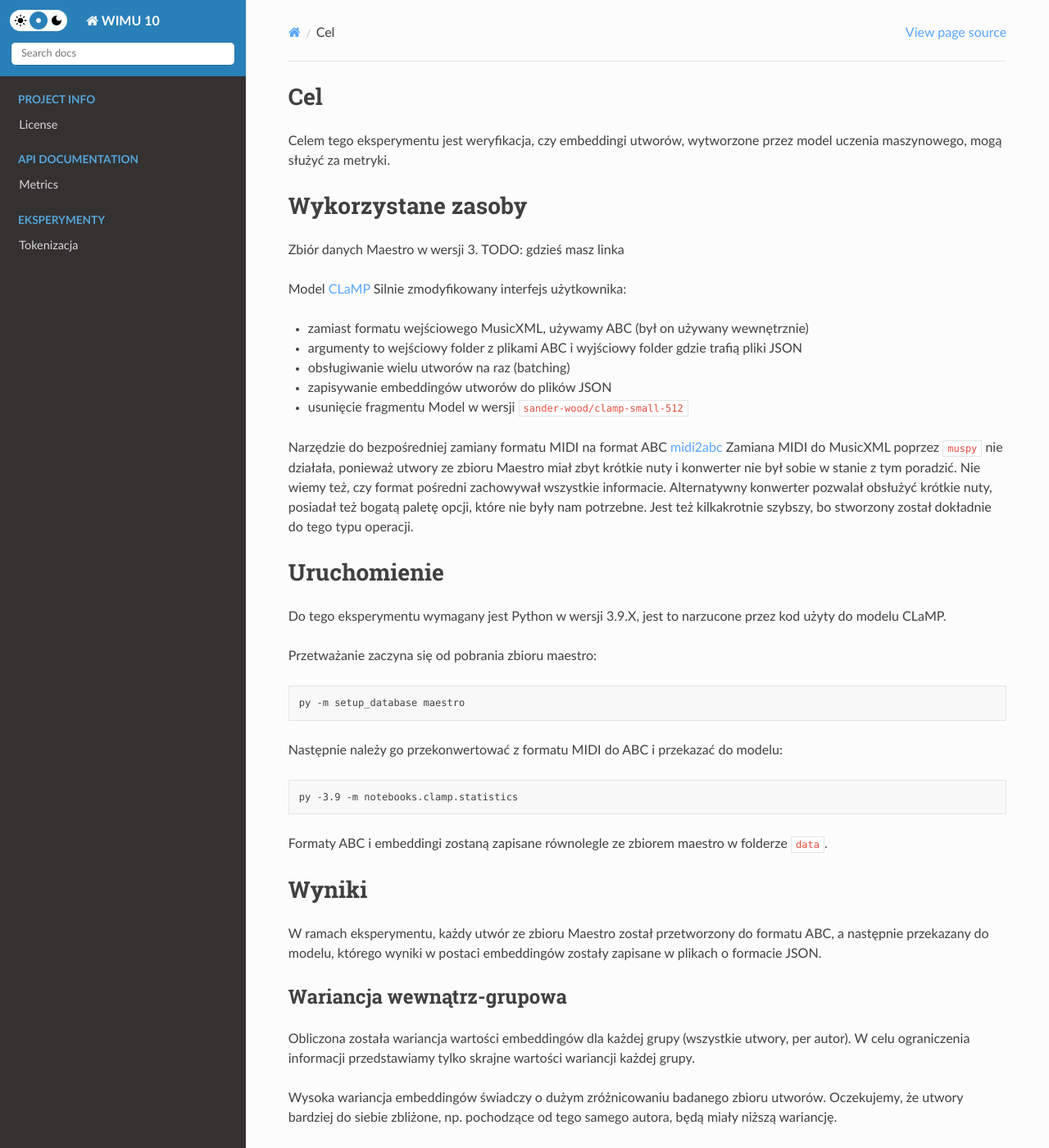
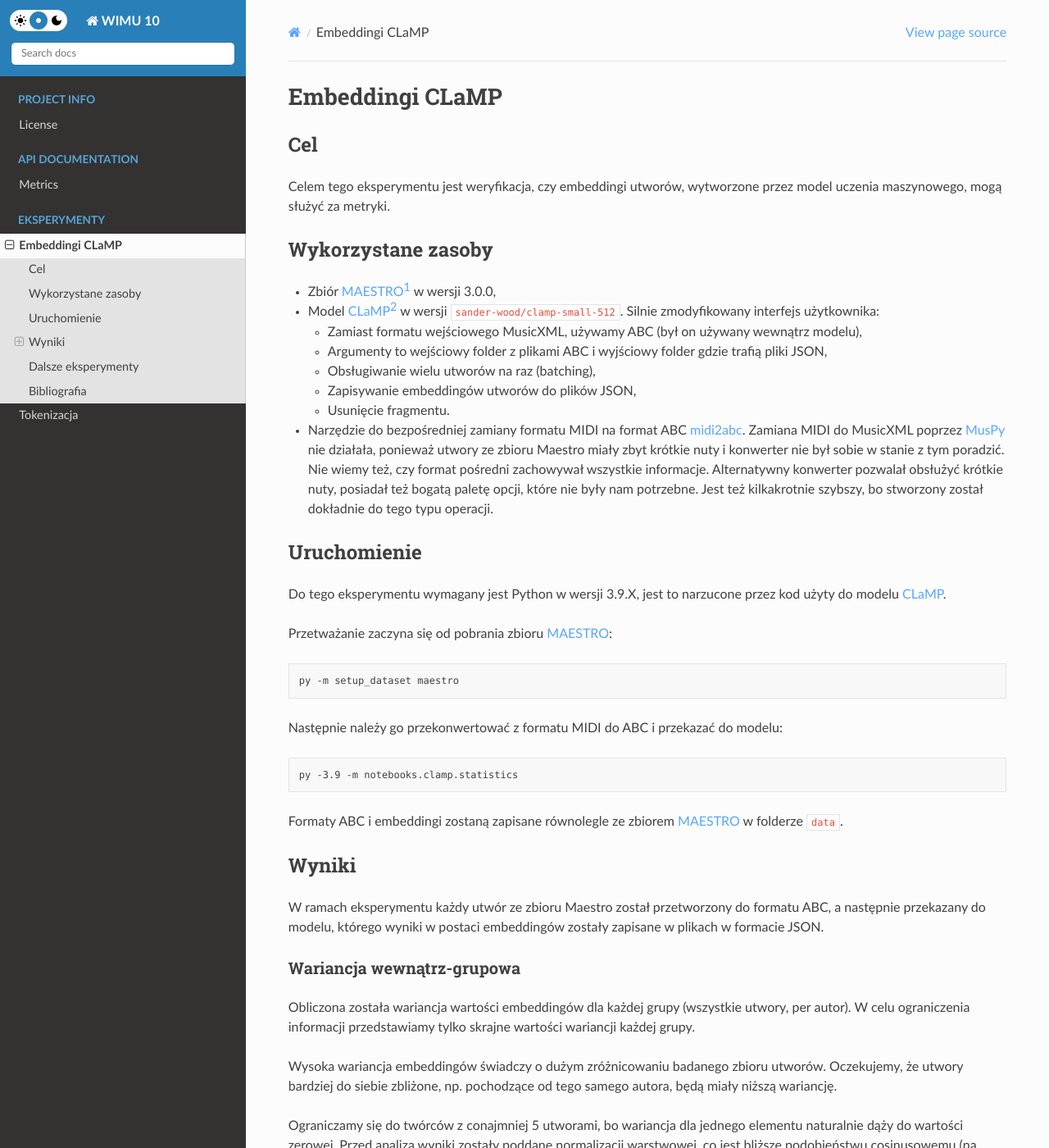
Before and after one commit to Dove6/WIMU10, a Sphinx documentation site: the page built from docs/research/embeddings.md, in a window 1280 px wide and 1400 px high. Shown: the whole window at 82% size. Built offline with Sphinx 7.4.7 and the Read the Docs theme 2.0.0, drawn with Linux system fonts in a browser that asks for light colours; some of the changed text lies outside the part shown.

Commit message:
Markdown style review

````diff
--- a/docs/research/embeddings.md
+++ b/docs/research/embeddings.md
@@ -1,60 +1,68 @@
-# Cel
+# Embeddingi CLaMP
 
-Celem tego eksperymentu jest weryfikacja, czy embeddingi utworów, wytworzone przez model uczenia maszynowego, mogą służyć za metryki.
+## Cel
 
-# Wykorzystane zasoby
+Celem tego eksperymentu jest weryfikacja, czy embeddingi utworów, wytworzone przez model uczenia
+maszynowego, mogą służyć za metryki.
 
-Zbiór danych Maestro w wersji 3.
-TODO: gdzieś masz linka
+## Wykorzystane zasoby
 
+* Zbiór [MAESTRO][maestro][^hawthorne2018] w wersji 3.0.0,
+* Model [CLaMP][clamp][^wu2023] w wersji `sander-wood/clamp-small-512`.
+Silnie zmodyfikowany interfejs użytkownika:
+  * Zamiast formatu wejściowego MusicXML, używamy ABC (był on używany wewnątrz modelu),
+  * Argumenty to wejściowy folder z plikami ABC i wyjściowy folder gdzie trafią pliki JSON,
+  * Obsługiwanie wielu utworów na raz (batching),
+  * Zapisywanie embeddingów utworów do plików JSON,
+  * Usunięcie fragmentu.
+* Narzędzie do bezpośredniej zamiany formatu MIDI na format ABC [midi2abc][midi2abc_].
+Zamiana MIDI do MusicXML poprzez [MusPy][muspy] nie działała, ponieważ utwory ze zbioru Maestro miały
+zbyt krótkie nuty i konwerter nie był sobie w stanie z tym poradzić. Nie wiemy też, czy format
+pośredni zachowywał wszystkie informacje.
+Alternatywny konwerter pozwalał obsłużyć krótkie nuty, posiadał też bogatą paletę opcji, które nie
+były nam potrzebne. Jest też kilkakrotnie szybszy, bo stworzony został dokładnie do tego typu operacji.
 
-Model [CLaMP](https://github.com/microsoft/muzic/tree/main/clamp)
-Silnie zmodyfikowany interfejs użytkownika:
-- zamiast formatu wejściowego MusicXML, używamy ABC (był on używany wewnętrznie)
-- argumenty to wejściowy folder z plikami ABC i wyjściowy folder gdzie trafią pliki JSON
-- obsługiwanie wielu utworów na raz (batching)
-- zapisywanie embeddingów utworów do plików JSON
-- usunięcie fragmentu
-Model w wersji `sander-wood/clamp-small-512`
+## Uruchomienie
 
+Do tego eksperymentu wymagany jest Python w wersji 3.9.X, jest to narzucone przez kod użyty do modelu [CLaMP][clamp].
 
-Narzędzie do bezpośredniej zamiany formatu MIDI na format ABC [midi2abc](https://github.com/sshlien/abcmidi)
-Zamiana MIDI do MusicXML poprzez `muspy` nie działała, ponieważ utwory ze zbioru Maestro miał zbyt krótkie nuty i konwerter nie był sobie w stanie z tym poradzić.
-Nie wiemy też, czy format pośredni zachowywał wszystkie informacie.
-Alternatywny konwerter pozwalał obsłużyć krótkie nuty, posiadał też bogatą paletę opcji, które nie były nam potrzebne.
-Jest też kilkakrotnie szybszy, bo stworzony został dokładnie do tego typu operacji.
+Przetważanie zaczyna się od pobrania zbioru [MAESTRO][maestro]:
 
-# Uruchomienie
-
-Do tego eksperymentu wymagany jest Python w wersji 3.9.X, jest to narzucone przez kod użyty do modelu CLaMP.
-
-Przetważanie zaczyna się od pobrania zbioru maestro:
 ```sh
-py -m setup_database maestro
+py -m setup_dataset maestro
 ```
 
 Następnie należy go przekonwertować z formatu MIDI do ABC i przekazać do modelu:
+
 ```sh
 py -3.9 -m notebooks.clamp.statistics
 ```
 
-Formaty ABC i embeddingi zostaną zapisane równolegle ze zbiorem maestro w folderze `data`.
+Formaty ABC i embeddingi zostaną zapisane równolegle ze zbiorem [MAESTRO][maestro] w folderze `data`.
 
-# Wyniki
+## Wyniki
 
-W ramach eksperymentu, każdy utwór ze zbioru Maestro został przetworzony do formatu ABC, a następnie przekazany do modelu, którego wyniki w postaci embeddingów zostały zapisane w plikach o formacie JSON.
+W ramach eksperymentu każdy utwór ze zbioru Maestro został przetworzony do formatu ABC, a następnie
+przekazany do modelu, którego wyniki w postaci embeddingów zostały zapisane w plikach w formacie JSON.
 
-## Wariancja wewnątrz-grupowa
+### Wariancja wewnątrz-grupowa
 
 Obliczona została wariancja wartości embeddingów dla każdej grupy (wszystkie utwory, per autor).
 W celu ograniczenia informacji przedstawiamy tylko skrajne wartości wariancji każdej grupy.
 
 Wysoka wariancja embeddingów świadczy o dużym zróżnicowaniu badanego zbioru utworów.
-Oczekujemy, że utwory bardziej do siebie zbliżone, np. pochodzące od tego samego autora, będą miały niższą wariancję.
+Oczekujemy, że utwory bardziej do siebie zbliżone, np. pochodzące od tego samego autora, będą miały
+niższą wariancję.
 
-Ograniczamy się do twórców z conajmniej 5 utworami, bo wariancja dla jednego elementu naturalnie dąży do wartości zerowej.
-Przed analizą wyniki zostały poddane normalizacji warstwowej, co jest bliższe podobieństwu cosinusowemu (na którym model znajduje podobieństwa utworów i tekstów) niż nieznormalizowane wyniki.
-*Matematyka opisana w komentarzu tutaj: https://stackoverflow.com/questions/46409846/using-k-means-with-cosine-similarity-python*
+Ograniczamy się do twórców z conajmniej 5 utworami, bo wariancja dla jednego elementu naturalnie
+dąży do wartości zerowej. Przed analizą wyniki zostały poddane normalizacji warstwowej, co jest
+bliższe podobieństwu cosinusowemu (na którym model znajduje podobieństwa utworów i tekstów) niż
+nieznormalizowane wyniki.
+
+:::{admonition} Informacja
+:class: tip
+Matematyka opisana w komentarzu tutaj: [StackOverflow](https://stackoverflow.com/questions/46409846/using-k-means-with-cosine-similarity-python).
+:::
 
 |                  Group or author                   | Songs | Min variance | Max variance |
 |----------------------------------------------------|-------|--------------|--------------|
@@ -86,39 +94,51 @@ Przed analizą wyniki zostały poddane normalizacji warstwowej, co jest bliższe
 
 Wariancja całej grupy jest punktem odniesienia.
 Twórcy o dużej ilości utworów mają wariancję zbliżoną wariancji grupy, czasami znacznie wyższą.
-Dla twórców o mniejszej ilości utworów wariancja z reguły maleje, co sugeruje, że utwory te są do siebie bardziej podobne.
-Warto zauważyć, że minimalna wariancja maleje znacznie szybciej od maksymalnej, może być to spowodowane tym, że mniejsi twórcy mieli jedną, bardzo specyficzną cechę zawartą w swoich utworach.
+Dla twórców o mniejszej ilości utworów wariancja z reguły maleje, co sugeruje, że utwory te są do
+siebie bardziej podobne.
+Warto zauważyć, że minimalna wariancja maleje znacznie szybciej od maksymalnej, może to być
+spowodowane tym, że mniejsi twórcy mieli jedną, bardzo specyficzną cechę zawartą w swoich utworach.
 
 Grupowanie muzyki klasycznej po jej twórcach nie jest najlepszą metodą.
-Lepszy kontrast będzie można zobaczyć, kiedy porównywane grupy będą podzielone według metryk, np. tempo, gatunek, charakter (smutny czy wesoły).
+Lepszy kontrast będzie można zobaczyć, kiedy porównywane grupy będą podzielone według metryk, np.
+tempo, gatunek, charakter (smutny czy wesoły).
 
-## Odległości między centroidami grup
+### Odległości między centroidami grup
 
 Obliczone zostały centroidy dla każdej grupy (wszystkie utwory, i per autor).
 
-Odległości pomiędzy wartościami średnimi embeddingów grup pozwala określić na ile podobne są do siebie te grupy.
-Poniższe wykresy przedstawiają zestawienie ze sobą centroidy grup autorów, a następnie centroidy grup autorów z centroidem wszystkich utworów.
+Odległości pomiędzy wartościami średnimi embeddingów grup pozwalają określić na ile podobne są do
+siebie te grupy. Poniższe wykresy przedstawiają zestawienie ze sobą centroidy grup autorów, a
+następnie centroidy grup autorów z centroidem wszystkich utworów.
 
 ![stop doing deep learning, perceptrons were only ever meant to be fully connected](../../images/clamp_embedding_distances.png)
 
-Na wykresie pierwszym widać, że autorzy o dużej twórczości mają bardzo zbliżone do siebie embeddingi, co świadczy o różnorodności ich utworów. Pojedyncze utwory naturalnie są od siebie dramatycznie różne. Najciekawsze porównanie uzyskujemy dla grup od 2 do 7 utworów, gdzie widać charakterystyczne linie pionowe i poziome (są one symetryczne względem przekątnej). Świadczą one o konsekwentnym (powtarzanym w kilku utworach) odstępstwie od norm.
+Na wykresie pierwszym widać, że autorzy o dużej twórczości mają bardzo zbliżone do siebie
+embeddingi, co świadczy o różnorodności ich utworów. Pojedyncze utwory naturalnie są od
+siebie dramatycznie różne. Najciekawsze porównanie uzyskujemy dla grup od 2 do 7 utworów, gdzie
+widać charakterystyczne linie pionowe i poziome (są one symetryczne względem przekątnej). Świadczą
+one o konsekwentnym (powtarzanym w kilku utworach) odstępstwie od norm.
 
-Na wykresie drugim łatwo zauważyć, że autorzy z dużą twórczością znajdują się bliżej środka łączonej grupy. Jest to spowodowane tym, że mają w nią największy wkład. Największe odstępstwa występuje dla pojedynczych utworów, natomiast nie mają one dużego wkładu w łączoną średnią.
+Na wykresie drugim łatwo zauważyć, że autorzy z dużą twórczością znajdują się bliżej środka łączonej
+grupy. Jest to spowodowane tym, że mają w nią największy wkład. Największe odstępstwa występuje dla
+pojedynczych utworów, natomiast nie mają one dużego wkładu w łączoną średnią.
 
-# Dalsze eksperymenty
+## Dalsze eksperymenty
 
 Analiza korelacji z istniejącymi metrykiami.
 Kosztowna czasowo, najlepiej dobrać specjalny zbiór do tych celów.
 Alanogicznie trzeba też wybrać zbiór metryk.
-Wystąpienie korelacji będzie oznaczało, że wybrane wartości embeddingów, odpowiadają pewnym metryką.
+Wystąpienie korelacji będzie oznaczało, że wybrane wartości embeddingów, odpowiadają pewnym metrykom.
 
 Analiza pomiędzy utworami różnych kategorii.
 Temat w sumie oklepany, na tym operają się klasyfikatory.
 
-# Bibliografia
+## Bibliografia
 
-[^CLaMP]: ["CLaMP: Contrastive Language-Music Pre-training for Cross-Modal Symbolic Music Information Retrieval", Shangda Wu & Dingyao Yu & Xu Tan, 2023](https://arxiv.org/abs/2304.11029)
+[^wu2023]: ["CLaMP: Contrastive Language-Music Pre-training for Cross-Modal Symbolic Music Information Retrieval", Shangda Wu & Dingyao Yu & Xu Tan, 2023](https://arxiv.org/abs/2304.11029)
+[^hawthorne2018]: ["Enabling Factorized Piano Music Modeling and Generation with the MAESTRO Dataset", Curtis Hawthorne et.al., 2019](https://openreview.net/forum?id=r1lYRjC9F7)
 
-Ig można ten midi2abc tutaj?
-majestro?
-🍅
+[clamp]: https://github.com/microsoft/muzic/tree/main/clamp
+[maestro]: https://magenta.tensorflow.org/datasets/maestro
+[muspy]: https://salu133445.github.io/muspy/
+[midi2abc_]: https://github.com/sshlien/abcmidi
````
Also changed, not shown: docs/index.md (+1 -0 lines).
